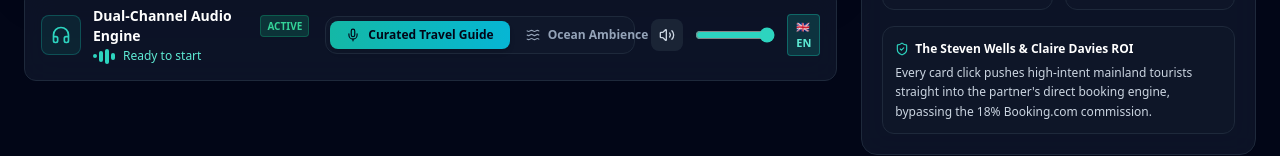
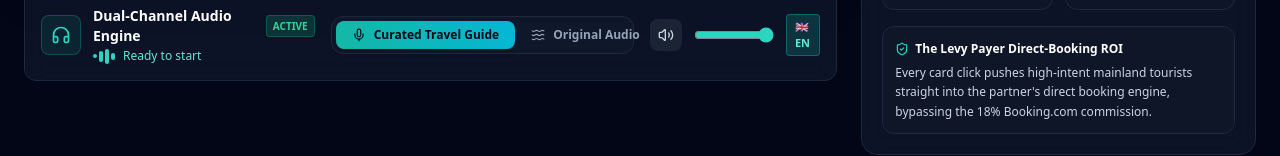
Before and after one commit to cy80rg101/ventnor-tour, a plain HTML site: page index.html in a window 1280 px wide. Shown: the part 577-733 px from the top of the page. Drawn offline with nearby package versions, Linux system fonts and the light colour scheme.

Commit message:
Update audio button label to Original Audio and section title to Levy Payer ROI

```diff
--- a/index.html
+++ b/index.html
@@ -243,7 +243,7 @@
           <button id="mode-nature" onclick="setAudioMode('nature')"
             class="flex-1 md:flex-none px-4 py-1.5 rounded-lg text-xs font-semibold flex items-center justify-center space-x-2 text-slate-400 hover:text-white transition">
             <i data-lucide="waves" class="w-3.5 h-3.5"></i>
-            <span>Ocean Ambience</span>
+            <span>Original Audio</span>
           </button>
         </div>
 
@@ -337,7 +337,7 @@
         <div class="p-3 rounded-xl bg-slate-900/90 border border-slate-800 text-xs text-slate-300 leading-relaxed">
           <div class="font-semibold text-white mb-1 flex items-center">
             <i data-lucide="shield-check" class="w-3.5 h-3.5 text-teal-400 mr-1.5"></i>
-            The Steven Wells & Claire Davies ROI
+            The Levy Payer Direct-Booking ROI
           </div>
           Every card click pushes high-intent mainland tourists straight into the partner's direct booking engine, bypassing the 18% Booking.com commission.
         </div>
```
